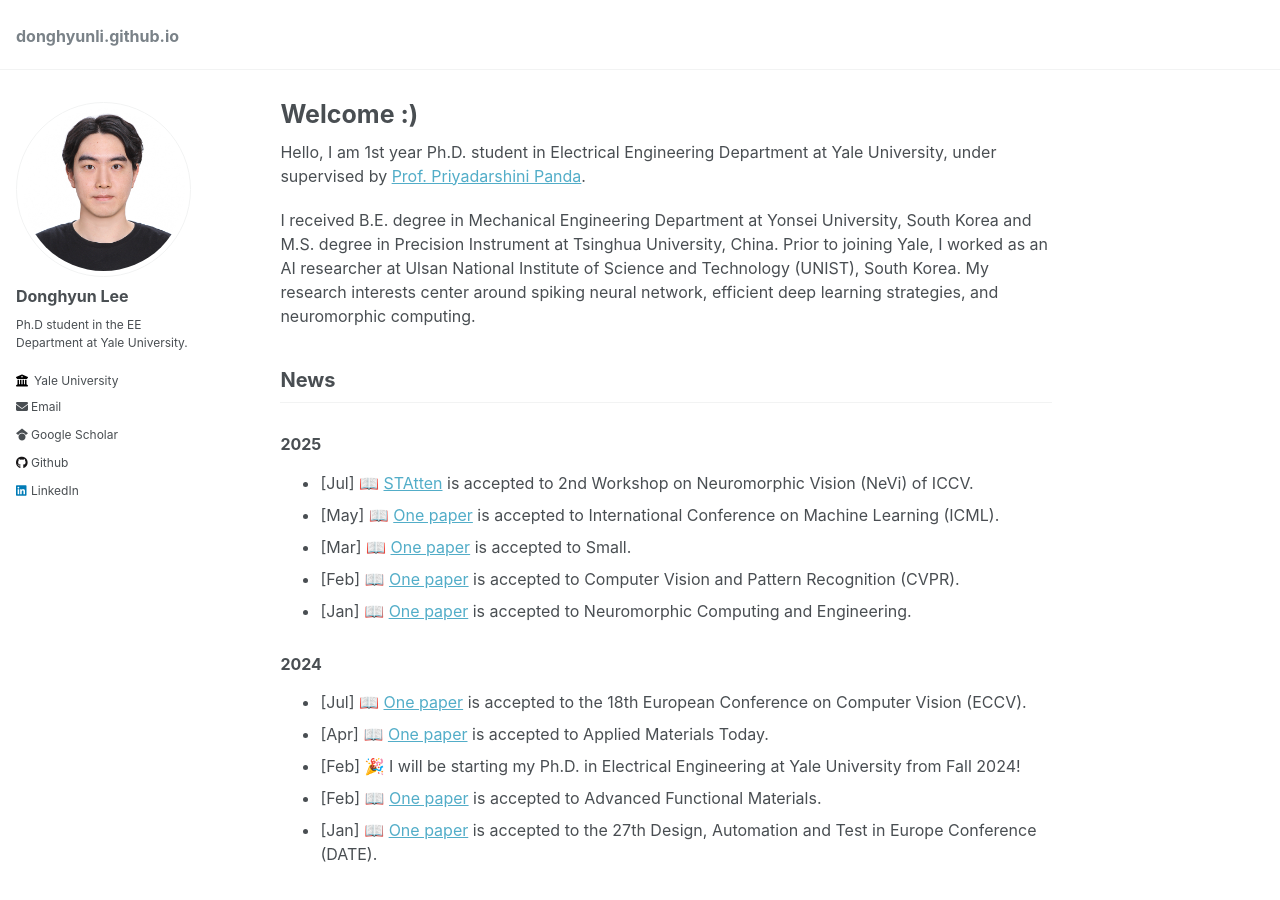
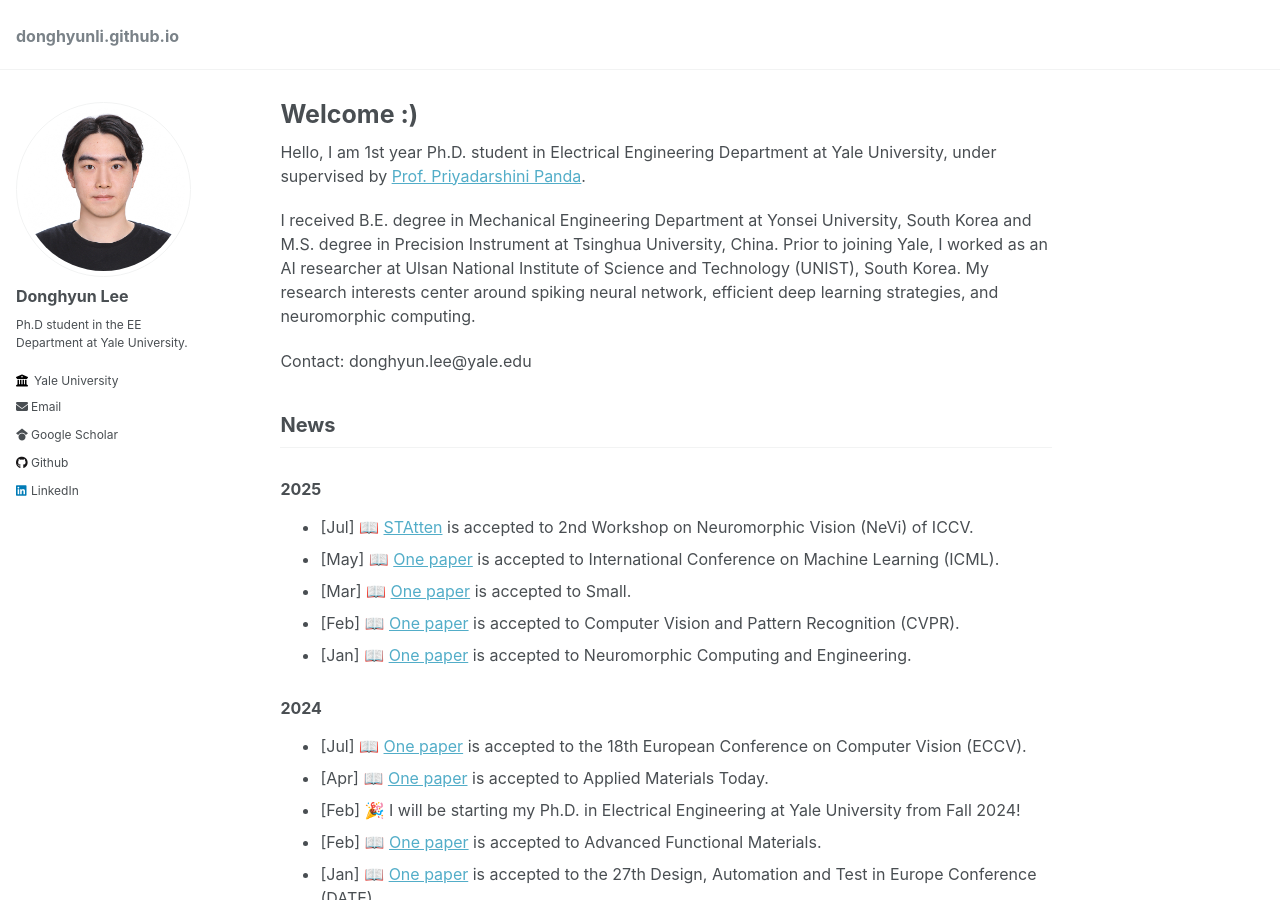
Before and after one commit to donghyunli/donghyunli.github.io, a Jekyll site: the page built from _pages/about.md, in a window 1280 px wide and 900 px high. Built offline with Jekyll 4.4.1, drawn with Linux system fonts in a browser that asks for light colours.

Commit message:
update pages

```diff
--- a/_pages/about.md
+++ b/_pages/about.md
@@ -12,6 +12,9 @@ Hello, I am 1st year Ph.D. student in Electrical Engineering Department at Yale
 
 
 I received B.E. degree in Mechanical Engineering Department at Yonsei University, South Korea and M.S. degree in Precision Instrument at Tsinghua University, China. Prior to joining Yale, I worked as an AI researcher at Ulsan National Institute of Science and Technology (UNIST), South Korea. My research interests center around spiking neural network, efficient deep learning strategies, and neuromorphic computing.
+
+
+Contact: donghyun.lee@yale.edu
 
 [//]: # ([![Hits]&#40;https://hits.sh/donghyunli.github.io.svg?style=plastic&color=23E7E7E7&#41;]&#40;https://hits.sh/donghyunli.github.io/&#41;)
 
```
Also changed, not shown: other parts of _pages/about.md (+1 -0 lines).
